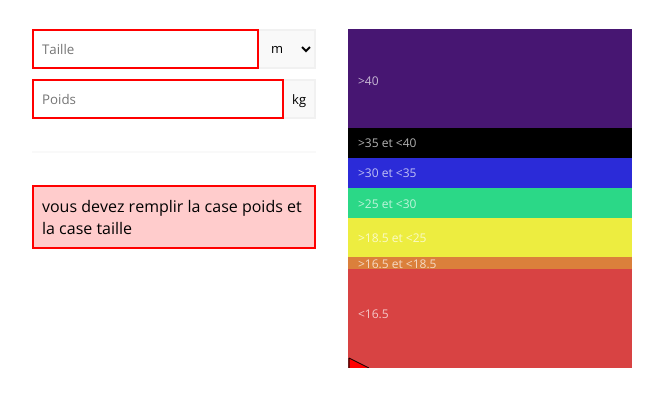
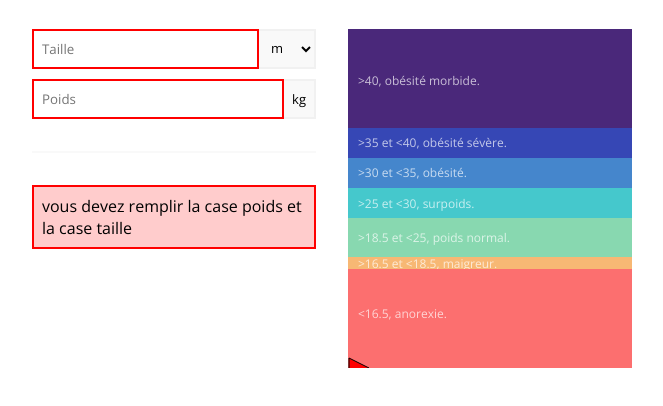
Before and after one commit to 0xaout/monimc, a plain HTML site: page index.html in a window 1280 px wide. Shown: the part 254-660 px from the top of the page, without its empty margins (308-971 px from the left). Drawn offline with nearby package versions, Linux system fonts and the light colour scheme.

Commit message:
maj couleurs section graphique

```diff
--- a/assets/js/imc.js
+++ b/assets/js/imc.js
@@ -34,51 +34,49 @@ for (let i = 0; i < input.length; i++) {
 
         }
 
-
-
         let imc = calculImc(poids.value, valeursTaille);
 
         switch (true) {
             case imc<16.5:
-                setColor("255, 0, 0", "0.2");
+                setColor("252, 111, 111", "0.2");
                 valeurs.innerHTML = "IMC: " + imc + " <br> Anorexie.";
                 bonhomme.setAttribute("r", 10);
 
                 break;
 
             case imc>=16.5 && imc<=18.5:
-                setColor("219, 128, 59", "0.2");
+                setColor("247, 184, 116", "0.2");
                 valeurs.innerHTML = "IMC: "+ imc + "<br> Maigreur.";
                 bonhomme.setAttribute("r", 20);
                 break;
 
             case imc>=18.5 && imc<=25:
-                setColor("237, 237, 64", "0.2");
+                setColor("136, 216, 176", "0.2");
                 valeurs.innerHTML = "IMC: "+ imc + " <br> Poids normal.";
                 bonhomme.setAttribute("r", 30);
                 break;
 
             case imc>=25 && imc<=30:
-                setColor("43, 216, 135", "0.2");
+                setColor("69, 200, 204", "0.2");
                 valeurs.innerHTML = "IMC: "+ imc +"<br> Surpoids.";
                 bonhomme.setAttribute("r", 40);
                 break;
 
             case imc>=30 && imc<=35:
-                setColor("43, 43, 216", "0.2");
+                setColor("69, 134, 204", "0.2");
                 valeurs.innerHTML = "IMC: "+ imc + "<br> Obésité sévère.";
                 bonhomme.setAttribute("r", 50);
                 break;
 
             case imc>=35 && imc<=40:
-                setColor("0, 0, 0", "0.2");
+                setColor("54, 71, 181", "0.2");
                 valeurs.innerHTML = "IMC: "+ imc + "<br> Obésité sévère.";
                 bonhomme.setAttribute("r", 60);
                 break;
 
             case imc>=40:
-                setColor("71, 22, 114", "0.2");
-                valeurs.innerHTML = "IMC: "+ imc + "<br> Obésité morbite.";
+                setColor("74, 40, 122", "0.2");
+                valeurs.innerHTML = "IMC: "+ imc + "<br> Obésité morbide.";
                 bonhomme.setAttribute("r", 70);
                 break;
         }
--- a/index.html
+++ b/index.html
@@ -50,26 +50,26 @@
                 <div id="graphique">
                     <svg width="100%" height="339">
 
-                        <rect x="0" y="0" width="100%" height="99" fill="#471672"/>
-                        <text x="10" y="56" font-size="12px" fill="#fff" opacity="0.7">>40</text>
+                        <rect x="0" y="0" width="100%" height="99" fill="#4a287a"></rect>
+                        <text x="10" y="56" font-size="12px" fill="#fff" opacity="0.7">>40, obésité morbide.</text>
 
-                        <rect x="0" y="99" width="100%" height="30" fill="#purple"/>
-                        <text x="10" y="118" font-size="12px" fill="#fff" opacity="0.7">>35 et <40</text>
+                        <rect x="0" y="99" width="100%" height="30" fill="#3647b5"></rect>
+                        <text x="10" y="118" font-size="12px" fill="#fff" opacity="0.7">>35 et <40, obésité sévère.</text>
 
-                        <rect x="0" y="129" width="100%" height="30" fill="#2b2bd8"/>
-                        <text x="10" y="148" font-size="12px" fill="#fff" opacity="0.7">>30 et <35</text>
+                        <rect x="0" y="129" width="100%" height="30" fill="#4586cc"></rect>
+                        <text x="10" y="148" font-size="12px" fill="#fff" opacity="0.7">>30 et <35, obésité.</text>
 
-                        <rect x="0" y="159" width="100%" height="30" fill="#2bd887"/>
-                        <text x="10" y="179" font-size="12px" fill="#fff" opacity="0.7">>25 et <30</text>
+                        <rect x="0" y="159" width="100%" height="30" fill="#45c8cc"></rect>
+                        <text x="10" y="179" font-size="12px" fill="#fff" opacity="0.7">>25 et <30, surpoids.</text>
 
-                        <rect x="0" y="189" width="100%" height="39" fill="#eded40"/>
-                        <text x="10" y="213" font-size="12px" fill="#fff" opacity="0.7">>18.5 et <25</text>
+                        <rect x="0" y="189" width="100%" height="39" fill="#88d8b0"></rect>
+                        <text x="10" y="213" font-size="12px" fill="#fff" opacity="0.7">>18.5 et <25, poids normal.</text>
 
-                        <rect x="0" y="228" width="100%" height="12" fill="#db803b"/>
-                        <text x="10" y="238.5" font-size="12px" fill="#fff" opacity="0.7">>16.5 et <18.5</text>
+                        <rect x="0" y="228" width="100%" height="12" fill="#f7b874"></rect>
+                        <text x="10" y="238.5" font-size="12px" fill="#fff" opacity="0.7">>16.5 et <18.5, maigreur.</text>
 
-                        <rect x="0" y="240" width="100%" height="99" fill="#d84343"/>
-                        <text x="10" y="289" font-size="12px" fill="#fff" opacity="0.7"><16.5</text>
+                        <rect x="0" y="240" width="100%" height="99" fill="#fc6f6f"></rect>
+                        <text x="10" y="289" font-size="12px" fill="#fff" opacity="0.7"><16.5, anorexie.</text>
 
                         <polygon id="triangle" points="1 329, 1 349, 21 339" fill="red" stroke="black" stroke-width="1"/>
 
```
